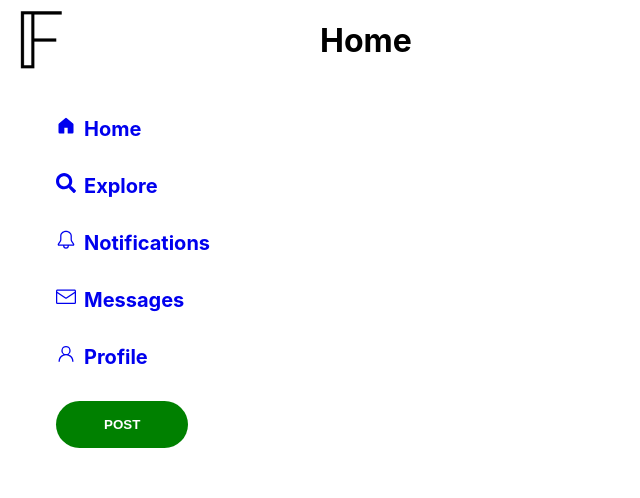
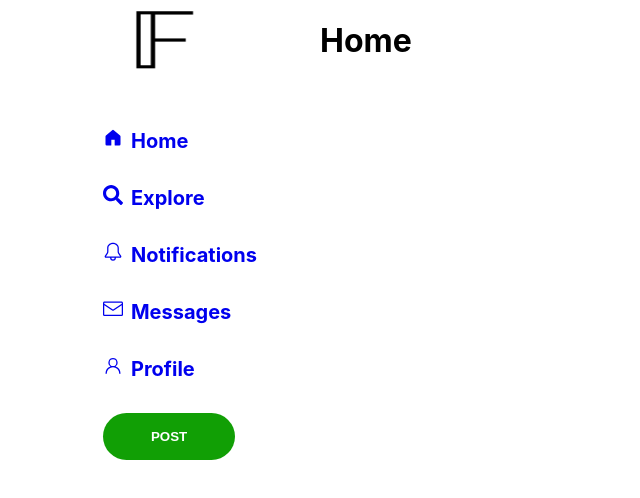
Before and after one commit to forrestmorrison/f, a React (Create React App) app in the folder client/: page / in a window 1280 px wide. Shown: the top 498 px of the page, without its empty margins (0-640 px from the left). Built offline with nearby package versions, Linux system fonts and the light colour scheme.

Commit message:
Added Styling to Nav

```diff
--- a/client/src/index.css
+++ b/client/src/index.css
@@ -21,11 +21,16 @@ code {
 .nav {
   grid-column: 1 / span 1;
   grid-row: 1 / span 2;
+  display: flex;
+  flex-direction: column;
+  align-items: center;
 }
 
 .f-logo {
   max-height: 60px;
-  height: 100%;
+  max-width: 60px;
+  height: 80%;
+  width: 80%;
   margin: 10px;
   margin-left: 20px;
 }
@@ -54,5 +59,10 @@ a {
   border-radius: 100px 100px 100px 100px;
   font-weight: bold;
   color: white;
-  background-color: green;
+  background-color: #119f05;
 }
+
+.nav button:hover {
+  background-color: #5dbb10;
+  transition: 0.5s;
+}
```
